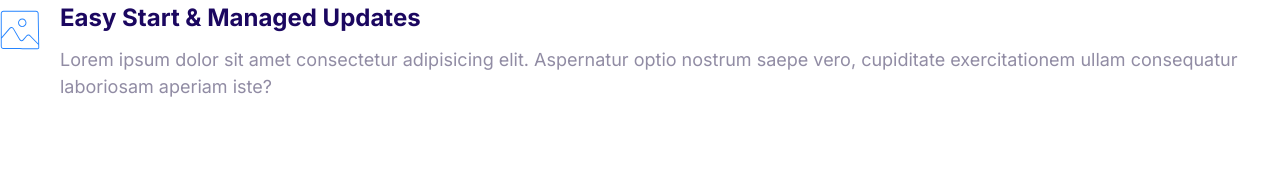
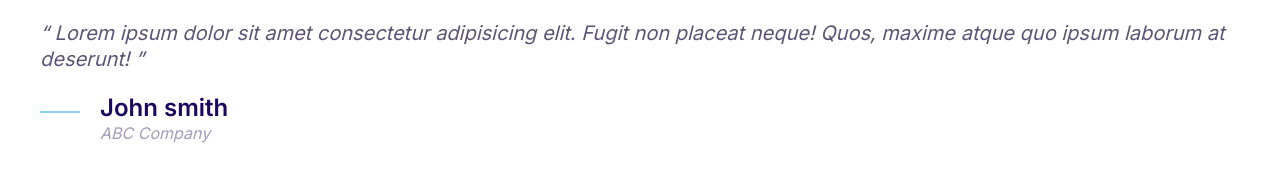
Before and after one commit to Amirhosseinsaberi/amirproject, a plain HTML site: page index.html in a window 1280 px wide. Drawn offline with Linux system fonts and the light colour scheme.

Commit message:
Build quotes.

```diff
--- a/CSS/styles.css
+++ b/CSS/styles.css
@@ -4,6 +4,7 @@
   --color-accent: #ff3400;
   --color-headings: #1b0760;
   --color-body: #918ca4;
+  --color-body-darker: #5c5577;
   --border-color: #ccc;
   --border-radius: 30px;
 }
@@ -400,3 +401,52 @@ a {
 .media__image {
   margin-top: 1rem;
 }
+
+/* Quotes */
+
+.quote {
+  font-size: 3rem;
+  font-style: italic;
+  color: var(--color-body-darker);
+  line-height: 1.3;
+}
+
+.quote__text::before {
+  content: open-quote;
+}
+
+.quote__text::after {
+  content: close-quote;
+}
+
+.quote__author {
+  font-size: 3rem;
+  font-weight: 600;
+  font-style: normal;
+  margin-bottom: 0;
+}
+
+.quote__organization {
+  color: var(--color-headings);
+  opacity: 0.4;
+  font-size: 2rem;
+}
+
+.quote__line {
+  position: relative;
+  bottom: 10px;
+}
+
+@media screen and (min-width: 1024px) {
+  .quote {
+    font-size: 2rem;
+  }
+
+  .quote__author {
+    font-size: 2.4rem;
+  }
+
+  .quote__organization {
+    font-size: 1.6rem;
+  }
+}
--- a/index.html
+++ b/index.html
@@ -8,27 +8,31 @@
     <link rel="preconnect" href="https://fonts.googleapis.com" />
     <link rel="preconnect" href="https://fonts.gstatic.com" crossorigin />
     <link
-      href="https://fonts.googleapis.com/css2?family=Inter:wght@400;600;700&display=swap"
+      href="https://fonts.googleapis.com/css2?family=Inter:wght@400;500;600;700&display=swap"
       rel="stylesheet"
     />
     <link rel="stylesheet" href="/css/normalize.css" />
     <link rel="stylesheet" href="/css/styles.css" />
   </head>
   <body>
+    <blockquote class="quote">
+      <p class="quote__text">
+        Lorem ipsum dolor sit amet consectetur adipisicing elit. Fugit non
+        placeat neque! Quos, maxime atque quo ipsum laborum at deserunt!
+      </p>
+      <footer>
         <div class="media">
           <div class="media__image">
-        <svg class="icon icon--primary">
-          <use xlink:href="/images/sprite.svg#snap"></use>
+            <svg class="icon icon--primary quote__line">
+              <use xlink:href="/images/sprite.svg#line"></use>
             </svg>
           </div>
           <div class="media__body">
-        <h3 class="media__title">Easy Start & Managed Updates</h3>
-        <p>
-          Lorem ipsum dolor sit amet consectetur adipisicing elit. Aspernatur
-          optio nostrum saepe vero, cupiditate exercitationem ullam consequatur
-          laboriosam aperiam iste?
-        </p>
+            <h3 class="media__title quote__author">John smith</h3>
+            <p class="quote__organization">ABC Company</p>
           </div>
         </div>
+      </footer>
+    </blockquote>
   </body>
 </html>
```
Lines whose indentation alone changed are shown as unchanged.
